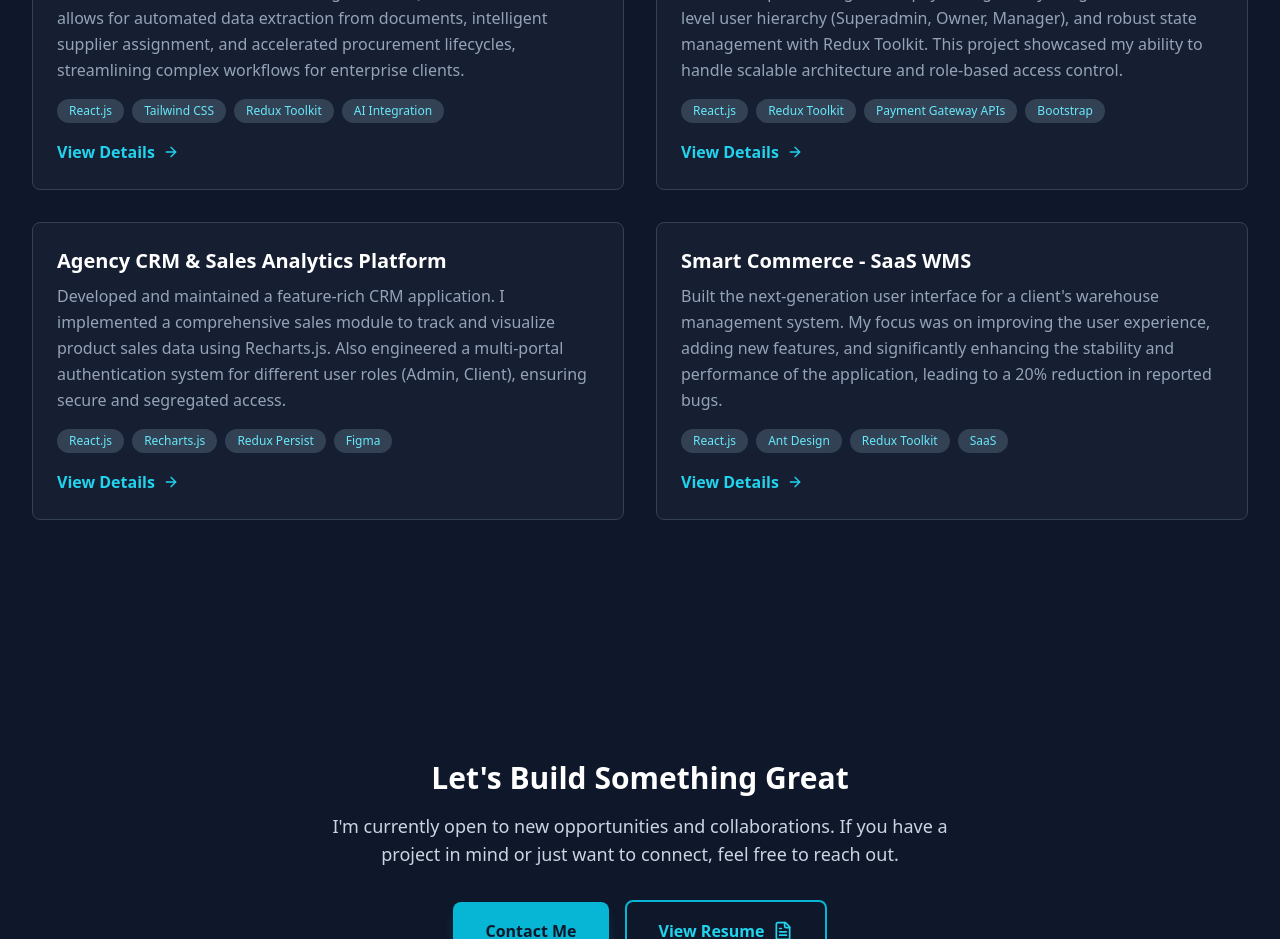
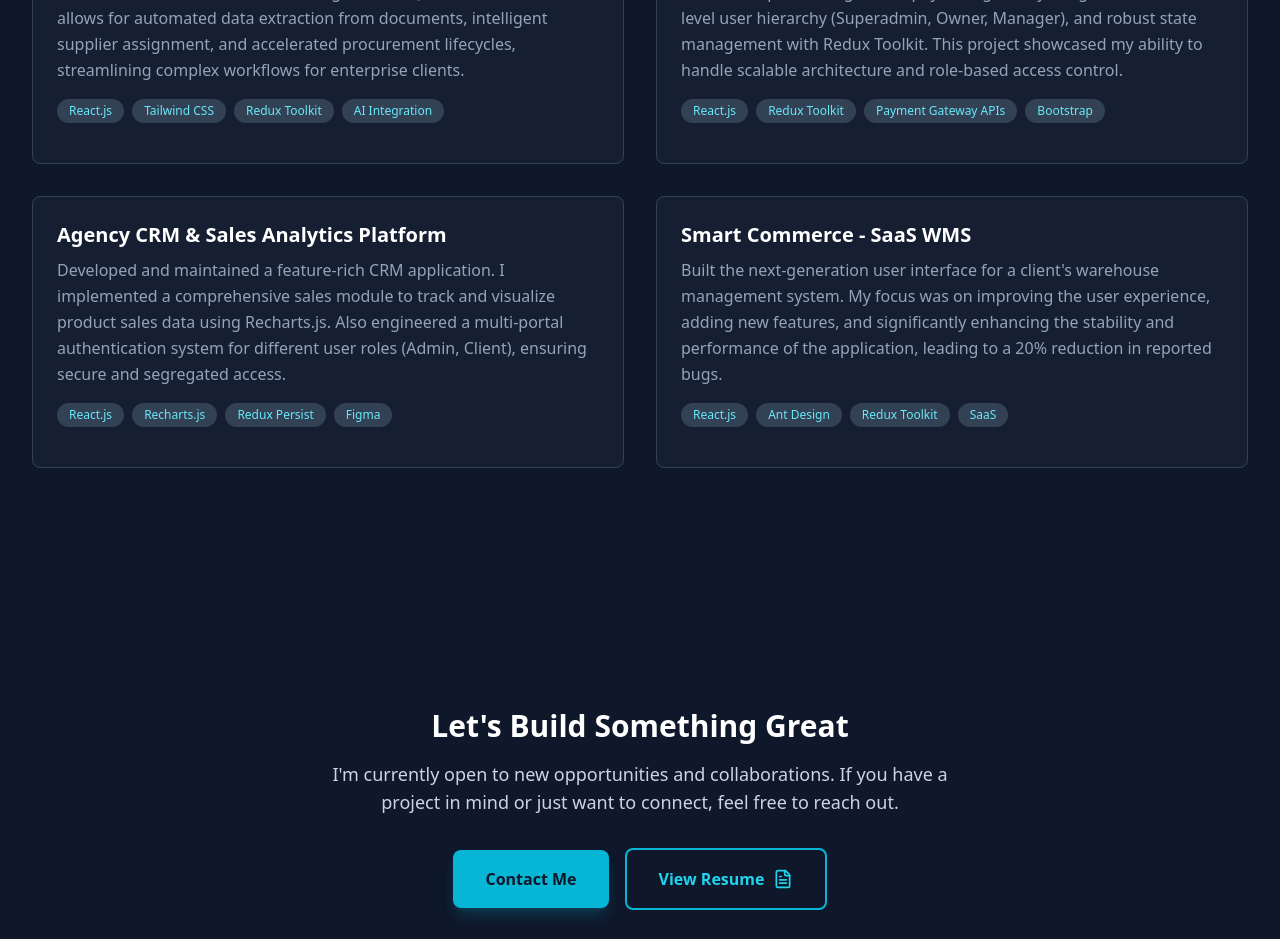
Before and after one commit to iamakashbhatt/iamakashbhatt.github.io, a React (Create React App) app: page / in a window 1280 px wide. Shown: the part 2460-3399 px from the top of the page. Built offline with nearby package versions, Linux system fonts and the light colour scheme.

Commit message:
Remove 'View Details' button from App.js
Removed the 'View Details' button from the component.

```diff
--- a/src/App.js
+++ b/src/App.js
@@ -306,16 +306,6 @@ const App = () => {
                       </span>
                     ))}
                   </div>
-                  <button
-                    type="button"
-                    className="group text-cyan-400 font-semibold inline-flex items-center mt-auto bg-transparent border-none p-0 cursor-pointer"
-                  >
-                    <span>View Details</span>
-                    <ArrowRight
-                      className="ml-2 transition-transform group-hover:translate-x-1"
-                      size={16}
-                    />
-                  </button>
                 </div>
               ))}
             </div>
```
